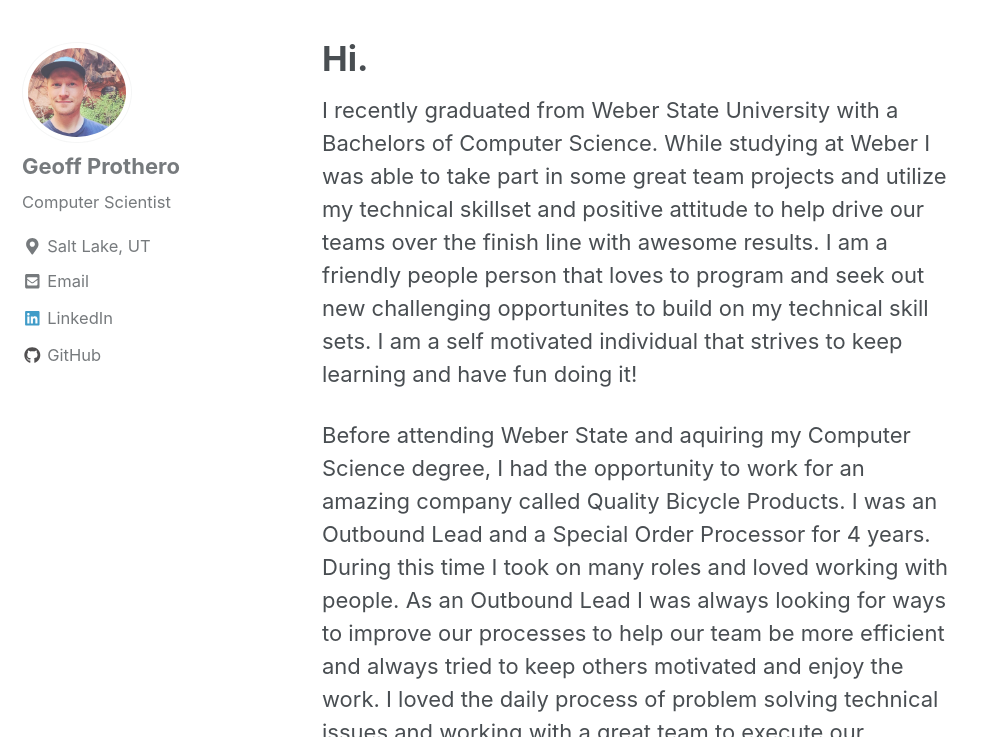
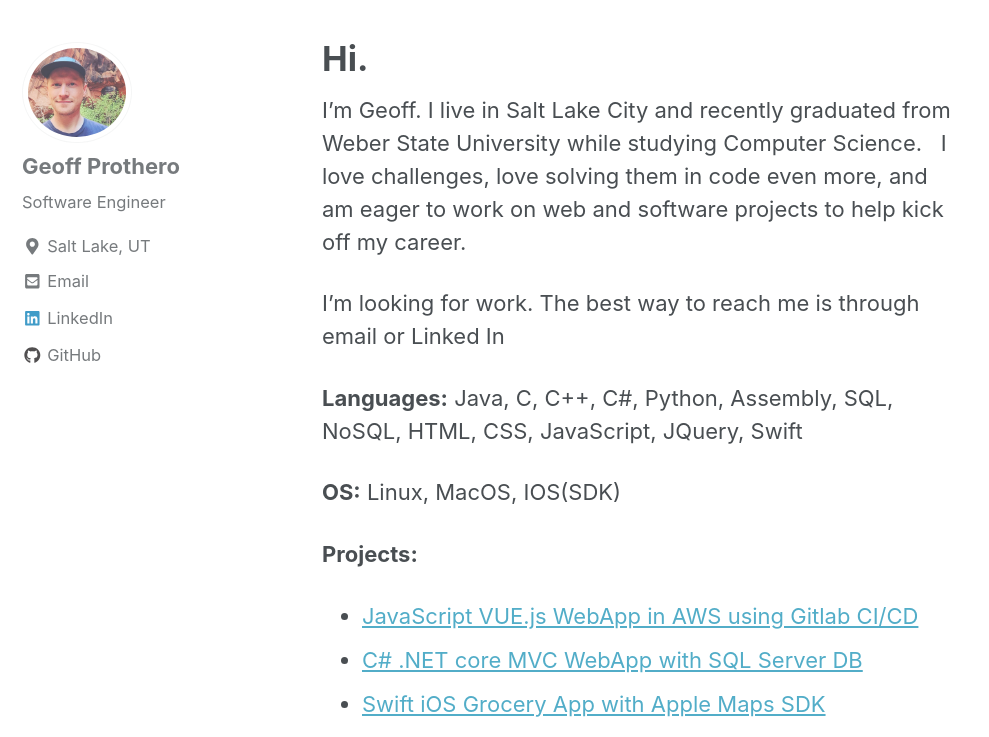
Before and after one commit to GeoProth/GeoProth.github.io, a Jekyll site: the page built from _pages/about.md, in a window 1280 px wide and 900 px high, scrolled down 910 px, cut to the strip 163-900 px from the top of the window. Shown: the whole strip, without its empty margins (0-989 px from the left). Built offline with Jekyll 4.4.1, drawn with Linux system fonts in a browser that asks for light colours; nearby versions of some CDN libraries; some of the changed text lies outside the part shown.

Commit message:
updated profile

```diff
--- a/_config.yml
+++ b/_config.yml
@@ -19,7 +19,7 @@ locale                   : "en-US"
 title                    : "Geoff Prothero"
 title_separator          : "-"
 name                     : "Geoff Prothero"
-description              : "Computer Science Portfolio"
+description              : "Software Engineer profile"
 url                      :  # the base hostname & protocol for your site e.g. "https://mmistakes.github.io"
 baseurl                  : # the subpath of your site, e.g. "/blog"
 repository               : # GitHub username/repo-name e.g. "mmistakes/minimal-mistakes"
@@ -102,7 +102,7 @@ analytics:
 author:
   name             : "Geoff Prothero"
   avatar           : "/images/me.png" # path of avatar image, e.g. "/assets/images/bio-photo.jpg"
-  bio              : "Computer Scientist"
+  bio              : "Software Engineer"
   location         : "Salt Lake, UT"
   email            : "Gprothero@live.com"
   uri              :
--- a/_pages/about.md
+++ b/_pages/about.md
@@ -5,22 +5,10 @@ header:
     image: "/images/25thStreet.png"
 
 ---
-I recently graduated from Weber State University with a Bachelors of Computer Science.
-While studying at Weber I was able to take part in some great team projects and utilize my technical skillset and positive attitude
-to help drive our teams over the finish line with awesome results.  I am a friendly people person that loves to program and
-seek out new challenging opportunites to build on my technical skill sets.  I am a self motivated individual that strives to keep learning
-and have fun doing it!
+I’m Geoff. I live in Salt Lake City and recently graduated from Weber State University while studying Computer Science.
+I love challenges, love solving them in code even more, and am eager to work on web and software projects to help kick off my career.
 
-Before attending Weber State and aquiring my Computer Science degree, I had the opportunity to work for an amazing company
-called Quality Bicycle Products.  I was an Outbound Lead and a Special Order Processor for 4 years.  During this time I took on many
-roles and loved working with people.  As an Outbound Lead I was always looking for ways to improve our processes to help
-our team be more efficient and always tried to keep others motivated and enjoy the work.
-I loved the daily process of problem solving technical issues and working with a great team
-to execute our processes in the most fun and efficient ways.
-
-You can expect me to utilize my knowledge and positive attitude for driving successful project outcomes while being an
-engaged and energetic team player. I seek out challenges with the eagerness of someone hungry for growth and am always
-pushing to deliver the best version of myself as a team member.
+I’m looking for work. The best way to reach me is through email or Linked In
 
 
 **Languages:**  Java, C, C++, C#, Python, Assembly, SQL, NoSQL, HTML, CSS, JavaScript, JQuery, Swift
```
Also changed, not shown: 1 other file.
